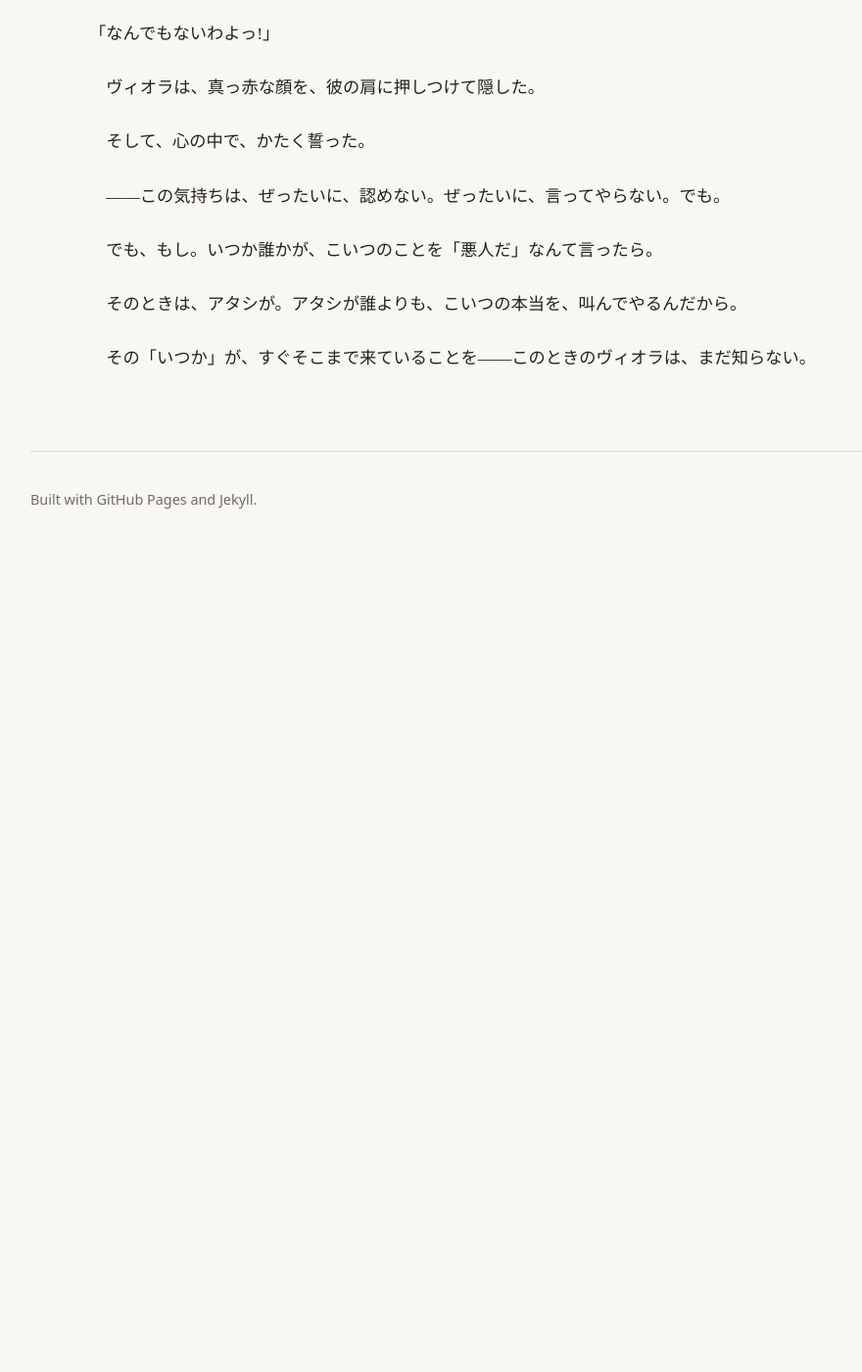
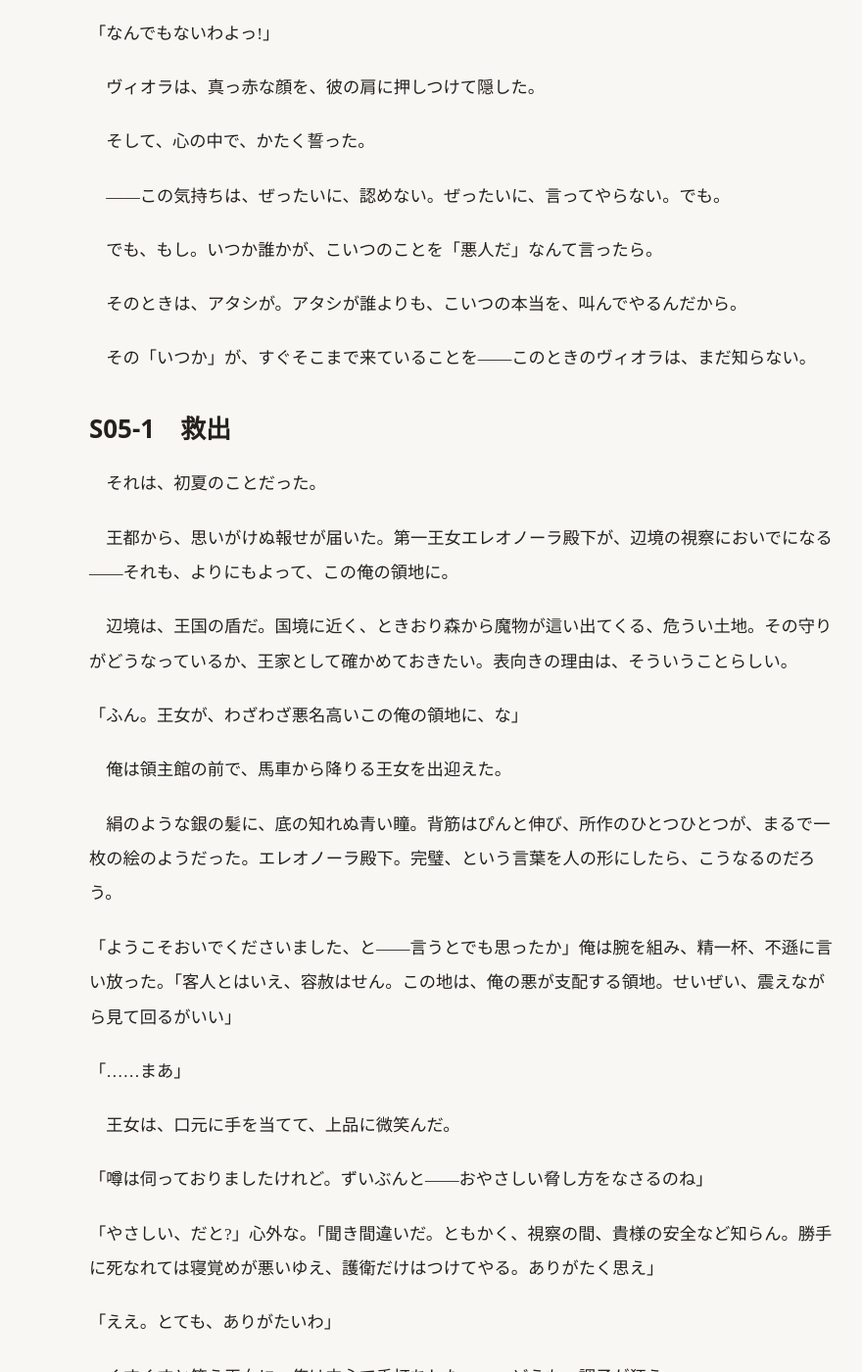
Before and after one commit to nao-onion/novel, a Jekyll site: the page built from manuscript.md, in a window 1280 px wide and 1400 px high, scrolled down 20655 px. Shown: the whole window at 98% size, without its empty margins (89-969 px from the left). Built offline with Jekyll 4.4.1, drawn with Linux system fonts in a browser that asks for light colours; before the commit the page ends 21228 px from its top, so only the background shows below that; some of the changed text lies outside the part shown.

Commit message:
Add S05-1 救出 (エレオノーラ編・事件回)
- 本文: S05-1 を追加、manuscript.md に反映
- 魔狼襲撃→囮になる命がけ救出、気絶した王女に本音を吐露(S08切り札の仕込み)
- ガレットは聞かれたと気づかず「手駒の保身」と歪曲、◇でエレオノーラ恋落ち
- plot: S05-1 を drafted に、進捗更新(累計約15,200字)

Co-Authored-By: Claude Opus 4.8 <noreply@anthropic.com>

```diff
--- a/manuscript.md
+++ b/manuscript.md
@@ -12,6 +12,7 @@ permalink: /manuscript/
   <li><a href="#s03-2">S03-2　拾われた日</a></li>
   <li><a href="#s04-1">S04-1　学園</a></li>
   <li><a href="#s04-2">S04-2　尾行</a></li>
+  <li><a href="#s05-1">S05-1　救出</a></li>
 </ul>
 
 <article class="manuscript-body" id="s01">
@@ -43,3 +44,8 @@ permalink: /manuscript/
   {% capture s04_2 %}{% include_relative manuscript/S04-2.md %}{% endcapture %}
   {{ s04_2 | markdownify }}
 </article>
+
+<article class="manuscript-body" id="s05-1">
+  {% capture s05_1 %}{% include_relative manuscript/S05-1.md %}{% endcapture %}
+  {{ s05_1 | markdownify }}
+</article>
--- /dev/null
+++ b/manuscript/S05-1.md
@@ -0,0 +1,133 @@
+# S05-1　救出
+
+　それは、初夏のことだった。
+
+　王都から、思いがけぬ報せが届いた。第一王女エレオノーラ殿下が、辺境の視察においでになる――それも、よりにもよって、この俺の領地に。
+
+　辺境は、王国の盾だ。国境に近く、ときおり森から魔物が這い出てくる、危うい土地。その守りがどうなっているか、王家として確かめておきたい。表向きの理由は、そういうことらしい。
+
+「ふん。王女が、わざわざ悪名高いこの俺の領地に、な」
+
+　俺は領主館の前で、馬車から降りる王女を出迎えた。
+
+　絹のような銀の髪に、底の知れぬ青い瞳。背筋はぴんと伸び、所作のひとつひとつが、まるで一枚の絵のようだった。エレオノーラ殿下。完璧、という言葉を人の形にしたら、こうなるのだろう。
+
+「ようこそおいでくださいました、と――言うとでも思ったか」俺は腕を組み、精一杯、不遜に言い放った。「客人とはいえ、容赦はせん。この地は、俺の悪が支配する領地。せいぜい、震えながら見て回るがいい」
+
+「……まあ」
+
+　王女は、口元に手を当てて、上品に微笑んだ。
+
+「噂は伺っておりましたけれど。ずいぶんと――おやさしい脅し方をなさるのね」
+
+「やさしい、だと?」心外な。「聞き間違いだ。ともかく、視察の間、貴様の安全など知らん。勝手に死なれては寝覚めが悪いゆえ、護衛だけはつけてやる。ありがたく思え」
+
+「ええ。とても、ありがたいわ」
+
+　くすくすと笑う王女に、俺は内心で舌打ちした。……どうも、調子が狂う。
+
+　その違和感の正体を確かめる暇は、しかし、なかった。
+
+　視察は、領の外れ――森との境にある、見張りの砦へと向かう道中で、起きた。
+
+　地を揺らす、低い唸り。木々をなぎ倒し、森の奥から這い出してきたのは、馬よりも大きな、黒い魔狼だった。背を逆立て、牙からよだれを垂らし、その血走った目は、まっすぐに王女の馬車を捉えていた。
+
+「殿下! お下がりを!」
+
+　護衛の騎士たちが剣を抜く。だが、魔狼は一頭ではなかった。二頭、三頭と、森から次々に現れる。騎士たちはたちまち分断され、馬たちは怯えて棹立ちになった。
+
+　その混乱の中、一頭の魔狼が、王女の馬車めがけて跳んだ。
+
+　考えるより先に、体が動いていた。
+
+「――どけぇっ!」
+
+　俺は馬車に駆け寄り、王女の腕を掴んで、地面へ引き倒した。次の瞬間、魔狼の爪が、たった今まで王女がいた座席を、ぼろ布のように引き裂いた。
+
+「きゃ……っ!」
+
+　倒れ込んだ拍子に、王女が頭を打ち、小さく呻く。額が切れ、銀の髪に血がにじんだ。
+
+　まずい。気を失いかけている。
+
+「おい、しっかりしろ! ……くそ、こっちだ、寄こせ!」
+
+　俺は王女を抱え上げ、近くの岩陰へと走った。魔狼が追ってくる。俺には、大した魔法の才はない。剣の腕も、騎士には遠く及ばない。あるのは、足の速さと――こういうとき、頭が妙に冷える性質だけだ。
+
+　俺は腰の短剣を抜き、自分の手のひらを、浅く切った。血の匂い。魔狼の鼻先が、ぐっとこちらに向く。
+
+「そうだ、俺を見ろ。獲物は、こっちだ」
+
+　王女を岩陰の奥へそっと横たえ、俺は逆方向へ駆け出した。魔狼の群れを、自分へ引きつけるために。
+
+　無謀だ。分かっている。だが、あの王女を抱えたままでは、二人とも喰われる。なら、囮になるのは、軽い俺のほうだ。
+
+　森のほうへ、ほうへと、俺は魔狼を誘い込んだ。木の根に足を取られ、転び、また走る。脇腹を爪がかすめ、熱い痛みが走った。それでも、止まらなかった。砦の兵が異変に気づくまで。騎士たちが態勢を立て直すまで。あと少し、あと少しだけ、保たせればいい。
+
+　やがて、砦から駆けつけた弓兵の斉射が、魔狼たちを射抜いた。最後の一頭が、断末魔の咆哮を上げて崩れ落ちたとき、俺は森の浅いところで、膝をついていた。
+
+　脇腹から、血が滴っていた。だが、そんなことより。
+
+　俺は、立ち上がり、岩陰へと駆け戻った。
+
+◇
+
+　エレオノーラは、薄れゆく意識の底で、それを聞いていた。
+
+　額の傷は浅かったが、頭を打った衝撃で、体が動かない。目を開けることも、声を出すこともできない。ただ、耳だけが、やけに冴えていた。
+
+　荒い息とともに、誰かが駆け寄ってくる。膝をつき、自分の体を抱き起こす気配。あの、悪ぶった辺境伯の――ガレットの匂いだった。
+
+　彼は、彼女を抱えたまま、震える声で、囁いた。
+
+「……頼む。死ぬな。気を、しっかり持ってくれ」
+
+　いつもの、酷薄な響きは、どこにもなかった。
+
+「俺の領地で、誰ひとり、死なせやしない。お前が王女だからじゃない。……お前が、お前だからだ。たった一度、笑いかけてくれた、それだけの相手を――俺は、見殺しになんて、できるかよ」
+
+　ぽたり、と。彼の手の血が、彼女の頬に落ちた。
+
+「悪名なんて、くれてやる。領地も、地位も、ぜんぶどうでもいい。だから……だから、お前だけは、無事でいてくれ。頼むから」
+
+　その声は、泣いていた。
+
+　悪を気取った、あのつかみどころのない男が。誰にも見られていないと思って、こんなにも、まっすぐに。
+
+　――ああ。
+
+　薄闇の底で、エレオノーラの胸に、生まれて初めての熱が灯った。完璧であれと育てられ、自分の心を持つことを許されなかった、その奥の奥で。何かが、音を立てて、ほどけていく。
+
+　この人だ、と思った。
+
+　わたくしは、この人を。
+
+◇
+
+　王女が、目を覚ました。
+
+「……っ、よかった。気がついたか」
+
+　俺は、思わず安堵の息を漏らした。が――しまった。今、ずいぶんと、締まりのない顔をしていなかったか。
+
+　俺は慌てて咳払いをし、できる限り、不機嫌に眉を寄せた。
+
+「ふ、ふん。勘違いするなよ、殿下。王家の人間を、俺の領地で死なせれば、面倒なことになるからな。貴様を助けたのは、保身のためだ。貴重な――そう、貴重な手駒を、みすみす失うところだった」
+
+「……ええ」
+
+　王女は、横たわったまま、じっと俺を見上げていた。その青い瞳が、なぜか、潤んで光っているように見えた。
+
+「そうね。手駒を、失うところだった。……ふふ」
+
+「な、何がおかしい」
+
+「いいえ。なんでも。――ありがとう、ヴァルブレイズ卿」
+
+　その微笑みが、やけに優しくて。俺は、ばつが悪くなって、そっぽを向いた。
+
+　まあいい。王女が無事なら、貸しを作れたというもの。これも、王家を俺に依存させる、壮大な悪の布石。そういうことに、しておこう。
+
+　――このとき、俺はまるで気づいていなかった。
+
+　岩陰で漏らした俺の独り言を、この王女が、一言一句、聞いていたなどとは。そして、それが半年後、あの法廷で、俺にとどめを刺す一撃になろうとは、夢にも。
--- a/plot/scenes.yaml
+++ b/plot/scenes.yaml
@@ -81,7 +81,7 @@ scenes:
   - id: S05-1
     act: act2
     title: 救出（エレオノーラ・事件回）
-    status: planned
+    status: drafted   # manuscript/S05-1.md
     pov: ガレット (+ ◇エレオノーラ)
     summary: 辺境を視察に訪れた王女エレオノーラ一行が魔物に襲われる。ガレットが身を挺して命がけで守る。エレオノーラは負傷し気を失うが、夢うつつでガレットの本音の独り言(無私の優しさ)を聞いてしまう。
     purpose: ガレットの本質的善性を最も鮮烈に提示。事件(魔物襲撃)をしっかり描く。エレオノーラの初恋の発火点。最強の証拠(切り札)の仕込み。
```
Also changed, not shown: specs/decision_log.md (+1 -1 lines).
